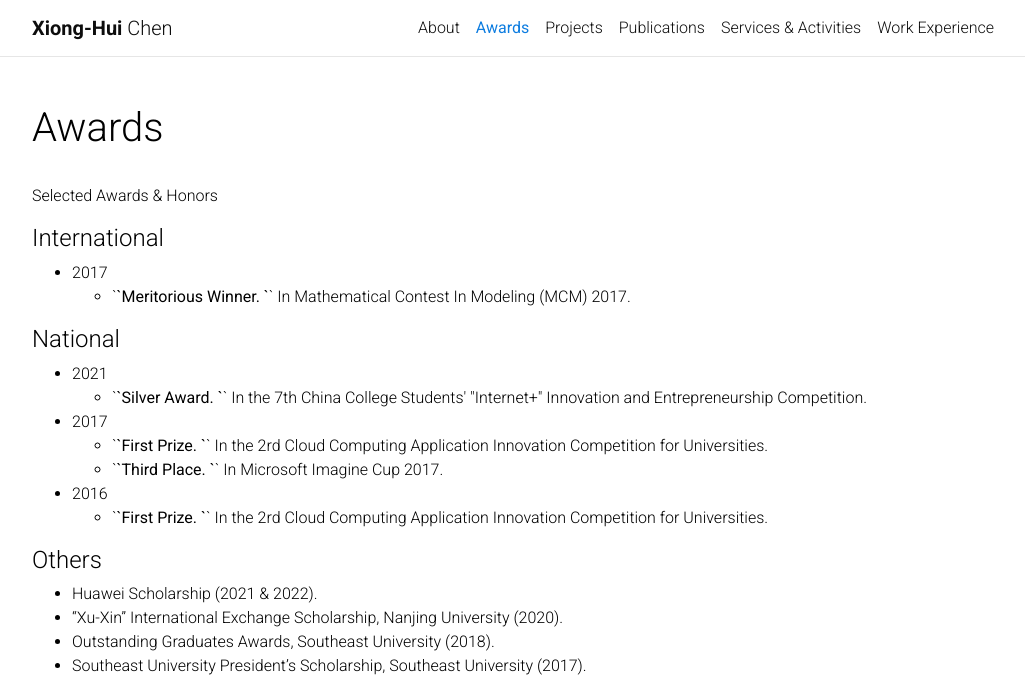
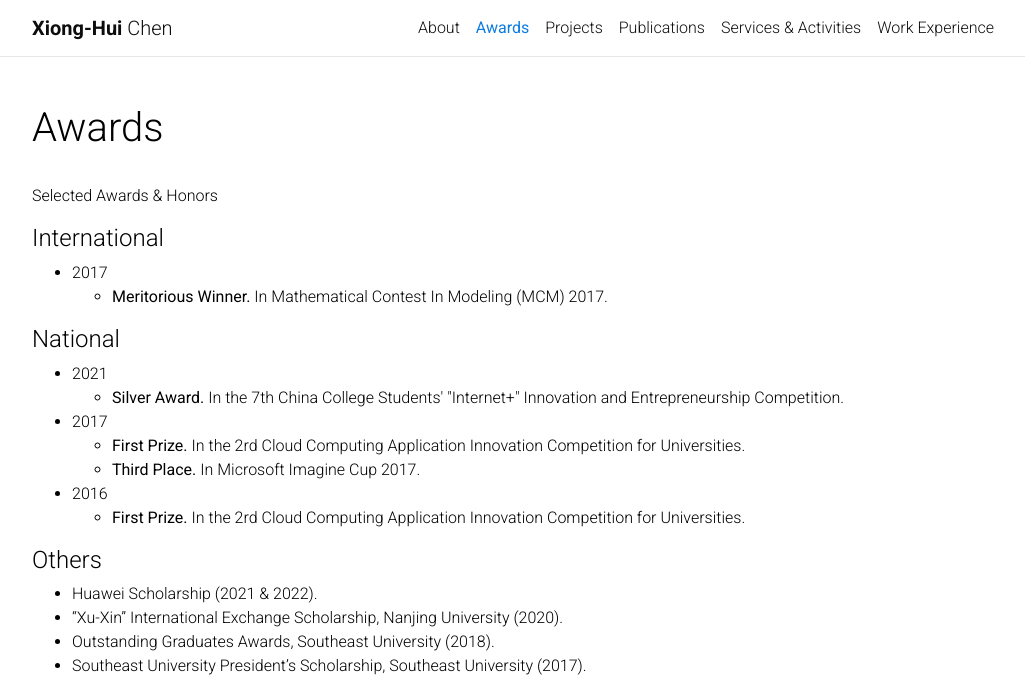
Before and after one commit to xionghuichen/xionghuichen.github.io, a Jekyll site: the page built from _pages/awards.md, in a window 1280 px wide, cut to the strip 0-690 px from the top of the page. Shown: the whole strip, without its empty margins (123-1148 px from the left). Built offline with Jekyll 4.4.1, drawn with Linux system fonts in a browser that asks for light colours; comment, search, counter and statistics services are not loaded.

Commit message:
rm typos

```diff
--- a/_pages/awards.md
+++ b/_pages/awards.md
@@ -19,7 +19,7 @@ Selected Awards & Honors
 
 <li>
 
-`<b>`Meritorious Winner. `</b>`  In Mathematical Contest In Modeling (MCM) 2017.
+<b>Meritorious Winner. </b>  In Mathematical Contest In Modeling (MCM) 2017.
 
 </li>
 
@@ -39,7 +39,7 @@ Selected Awards & Honors
 
 <li>
 
-`<b>`Silver Award. `</b>`   In the 7th China College Students' "Internet+" Innovation and Entrepreneurship Competition.
+<b>Silver Award. </b>   In the 7th China College Students' "Internet+" Innovation and Entrepreneurship Competition.
 
 </li>
 
@@ -53,13 +53,13 @@ Selected Awards & Honors
 
 <li>
 
-`<b>`First Prize. `</b>` In the 2rd Cloud Computing Application Innovation Competition for Universities.
+<b>First Prize. </b> In the 2rd Cloud Computing Application Innovation Competition for Universities.
 
 </li>
 
 <li>
 
-`<b>`Third Place. `</b>` In Microsoft Imagine Cup 2017.
+<b>Third Place. </b> In Microsoft Imagine Cup 2017.
 
 </li>
 
@@ -73,7 +73,7 @@ Selected Awards & Honors
 
 <li>
 
-`<b>`First Prize. `</b>` In the 2rd Cloud Computing Application Innovation Competition for Universities.
+<b>First Prize. </b> In the 2rd Cloud Computing Application Innovation Competition for Universities.
 
 </li>
 
```
